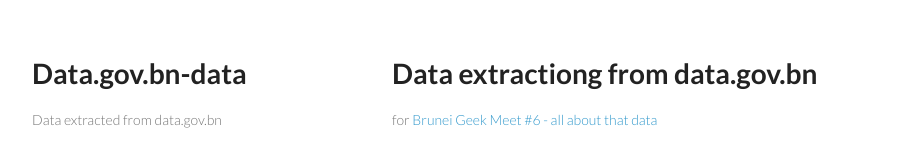
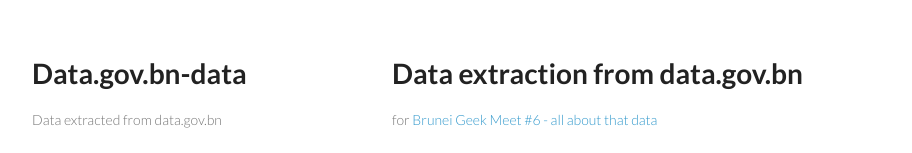
Before and after one commit to thewheat/data.gov.bn-data, a plain HTML site: page index.html in a window 1280 px wide. Shown: the top 153 px of the page, without its empty margins (178-1090 px from the left). Drawn offline with Linux system fonts and the light colour scheme.

Commit message:
typo fix

```diff
--- a/index.html
+++ b/index.html
@@ -29,7 +29,7 @@
       </header>
       <section>
         <h1>
-<a id="data-extractiong-from-datagovbn" class="anchor" href="#data-extractiong-from-datagovbn" aria-hidden="true"><span class="octicon octicon-link"></span></a>Data extractiong from data.gov.bn</h1>
+<a id="data-extractiong-from-datagovbn" class="anchor" href="#data-extractiong-from-datagovbn" aria-hidden="true"><span class="octicon octicon-link"></span></a>Data extraction from data.gov.bn</h1>
 
 <p>for <a href="http://www.meetup.com/BruneiGeekMeet/events/219892386/">Brunei Geek Meet #6 - all about that data</a></p>
 
```
